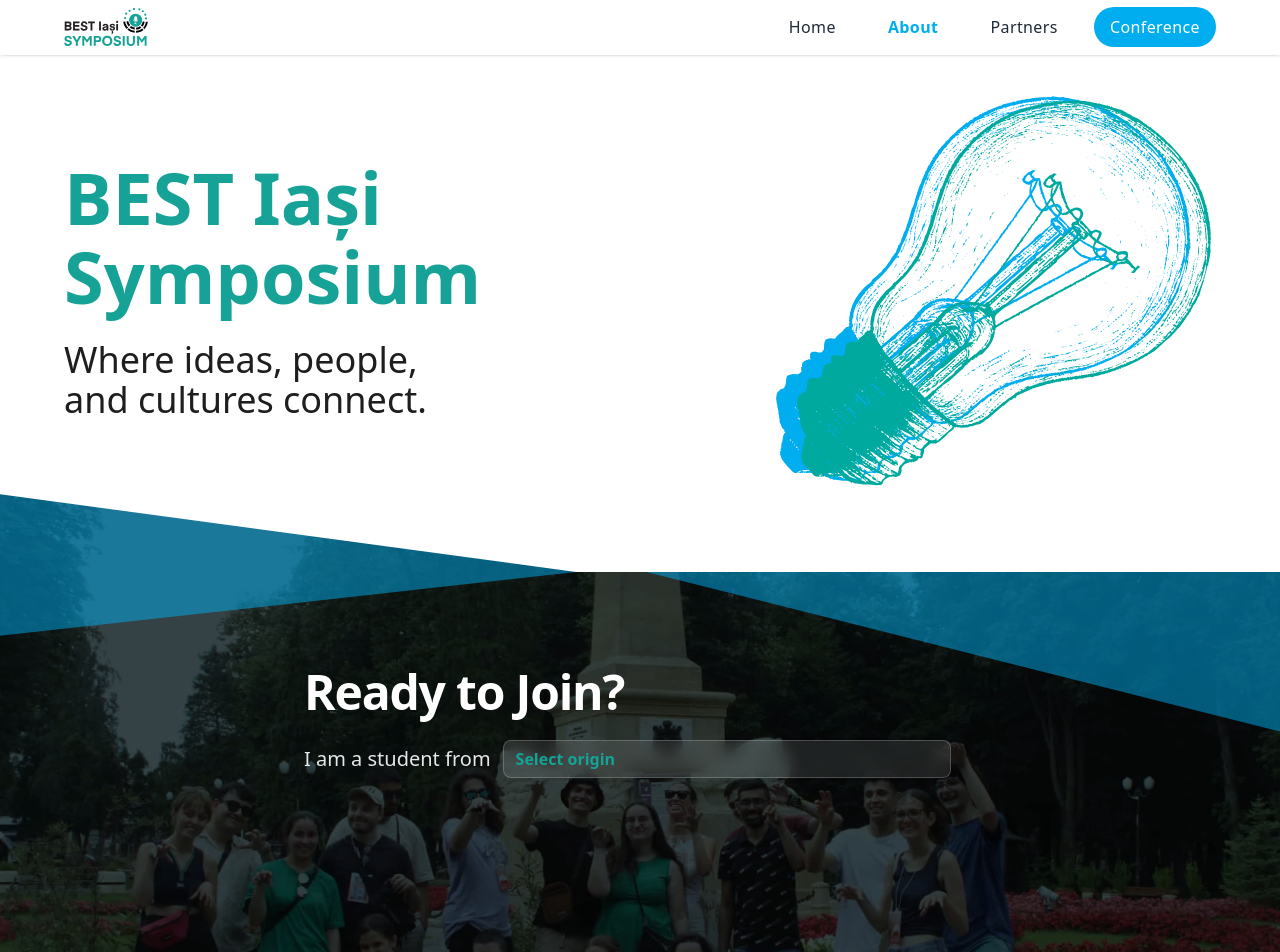
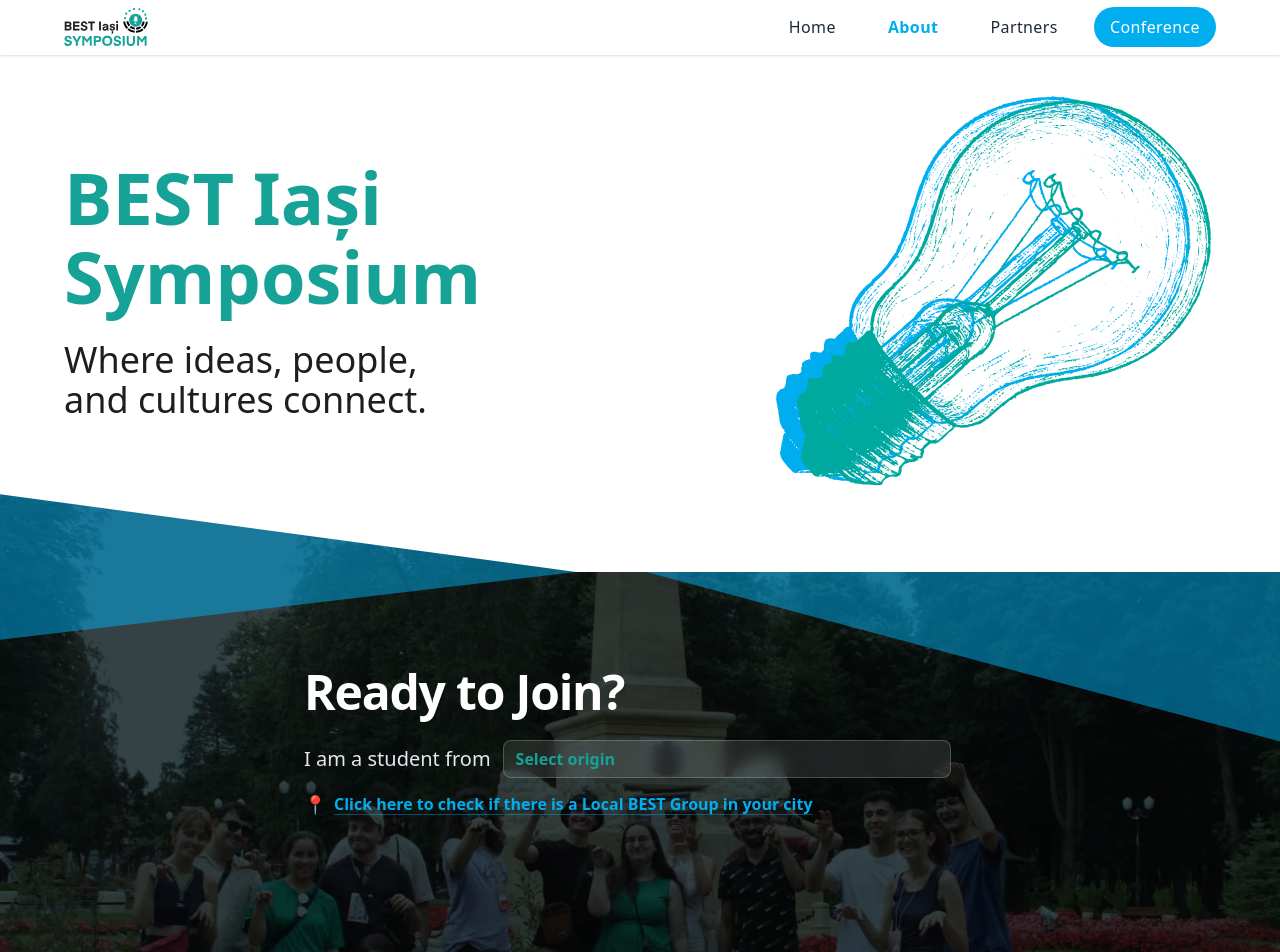
Before and after one commit to Eduard975/BIS-website, a React (Vite) app: page /BIS-website/about in a window 1280 px wide. Shown: the top 952 px of the page. Built offline with nearby package versions, Linux system fonts and the light colour scheme.

Commit message:
add LBG map to about

```diff
--- a/src/components/Headers/AboutHeader.tsx
+++ b/src/components/Headers/AboutHeader.tsx
@@ -3,6 +3,7 @@
 import lightbulbSvg from "../../assets/svgs/bec.svg";
 import groupPhotoImg from "../../assets/images/group-statue.webp";
 import ReactGA from "react-ga4";
+import { LBG_MAP } from "../../data/Links";
 
 const revealLoader = () => import("../PageSpecific/About/ConditionalReveal");
 const ConditionalReveal = lazy(revealLoader);
@@ -135,6 +136,8 @@
               </h2>
 
               {isJoinPeriodActive ? (
+                <div className="flex flex-col gap-3 items-center md:items-start">
+                  {/* Row 1: Label + Select */}
                   <div className="flex flex-col md:flex-row items-center gap-3 text-lg md:text-xl font-medium text-gray-200">
                     <span>I am a student from</span>
                     <select
@@ -154,6 +157,26 @@
                         BEST Member / A city with a Local BEST Group
                       </option>
                     </select>
+                  </div>
+
+                  {/* Row 2: Highlighted Helper Link Underneath */}
+                  <div className="group relative">
+                    <a
+                      href={LBG_MAP}
+                      target="_blank"
+                      rel="noopener noreferrer"
+                      className="inline-flex items-center
+                      gap-2 rounded-full text-sm md:text-base
+                      text-secondary font-bold hover:bg-secondary/20
+                       transition-all duration-300"
+                    >
+                      <span className="text-lg">📍</span>
+                      <span className="underline decoration-secondary/40 underline-offset-4">
+                        Click here to check if there is a Local BEST Group in
+                        your city
+                      </span>
+                    </a>
+                  </div>
                 </div>
               ) : (
                 <div className="space-y-4">
--- a/src/data/Links.ts
+++ b/src/data/Links.ts
@@ -4,6 +4,8 @@
 
 export const VOLUNTEER_FORM_URL = "https://redirectioneaza.ro/best-iasi/";
 export const PROMO_VIDEO_ID = "_5ZfjVWw2l8";
+export const LBG_MAP =
+  "https://www.best.eu.org/aboutBEST/structure/lbgList.jsp#map";
 
 export const BEST_APPLICATION_URL =
   "https://www.best.eu.org/event/details.jsp?activity=g59bx2x";
--- a/src/data/TeamMembers.ts
+++ b/src/data/TeamMembers.ts
@@ -69,7 +69,7 @@
     id: 7,
     lastName: "Ștefură",
     name: "Teodora-Gabriela",
-    role: "Fundraising Technic",
+    role: "FR Corporate",
     image: Teo,
     linkedin: TEO_LINKEDIN,
   },
```
Lines whose indentation alone changed are shown as unchanged.
